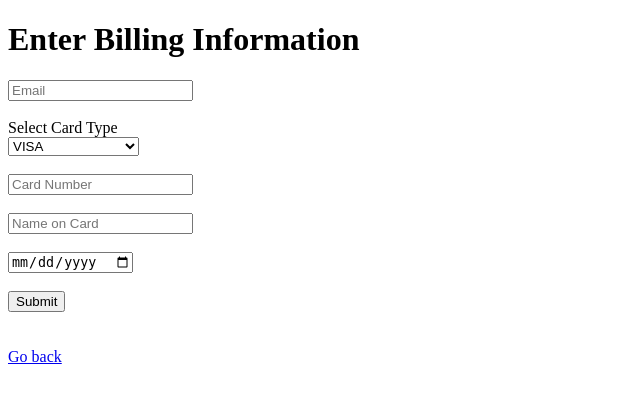
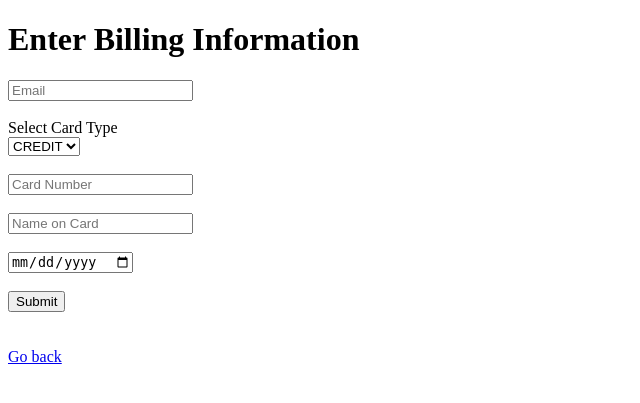
Before and after one commit to leeked/Air-Ticket-Database, a Flask app: template webapp/templates/purchaseform.html in a window 1280 px wide. Shown: the top 403 px of the page, without its empty margins (0-640 px from the left). Run offline with Flask 2, Linux system fonts and the light colour scheme; the template is opened without the code that fills it, so the values that code supplies are empty.

Commit message:
card type

```diff
--- a/webapp/templates/purchaseform.html
+++ b/webapp/templates/purchaseform.html
@@ -11,10 +11,8 @@
 
 	<label for'card_type'>Select Card Type</label></br>
 	<select name='card_type' id='card_type'>
-		<option value='VISA'>VISA</option>
-		<option value='American Express'>American Express</option>
-		<option value='MasterCard'>MasterCard</option>
-		<option value='Discover'>Discover</option>
+		<option value='CREDIT'>CREDIT</option>
+		<option value='DEBIT'>DEBIT</option>
 	</select></br></br>
 
 	<input type="text" name = "card_number" placeholder= "Card Number" required/></br></br>
```
Also changed, not shown: 1 other file.
